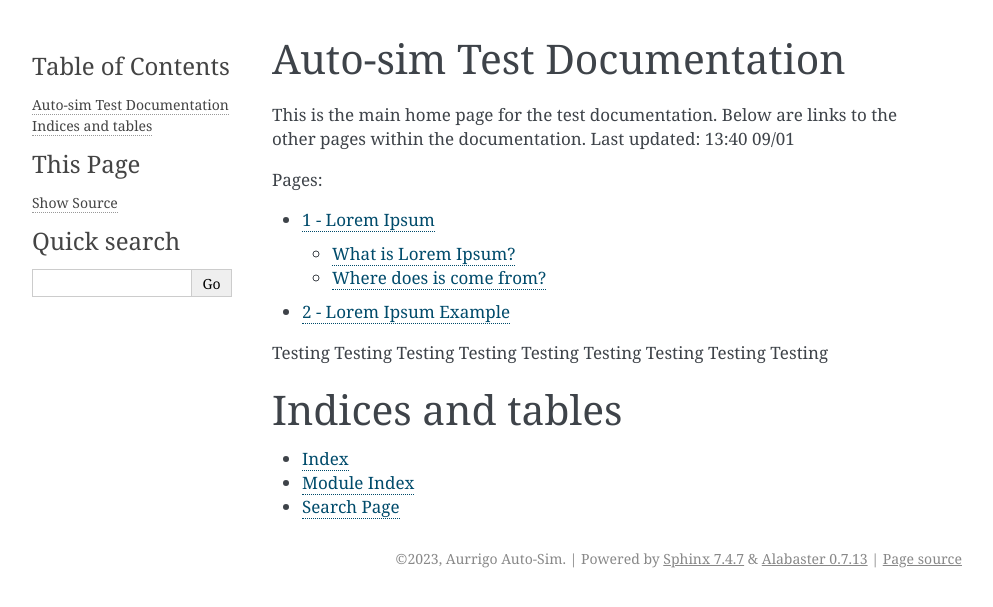
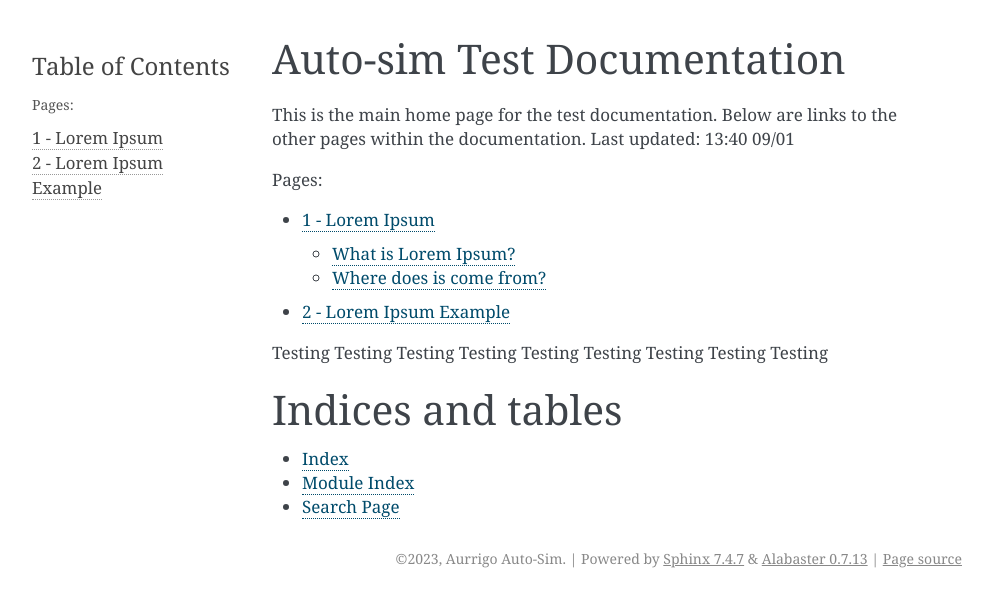
Before and after one commit to HarveyBeynon/DocumentationTest, a Sphinx documentation site: the page built from docs/index.rst, in a window 1280 px wide. Shown: the top 607 px of the page, without its empty margins (148-1141 px from the left). Built offline with Sphinx 7.4.7, drawn with Linux system fonts in a browser that asks for light colours.

Commit message:
Added html_sidebar link

```diff
--- a/confluence_to_rtd_conversion.py
+++ b/confluence_to_rtd_conversion.py
@@ -89,10 +89,10 @@ for dir_path, dirs, files in os.walk(baseDir):
                         wordDoc = word.Documents.Open(file_path)
                         wordDoc.SaveAs2(docx_file, FileFormat = 16)
                         wordDoc.Close()
-                        print(file_name)
-                        print(file_path)
+
                         # Call pandoc to convert the .docx file to .rst
                         subprocess.run(["pandoc", f"{file_name}.docx", "-o", f"{file_name}.rst"])
+
                     except Exception as e:
                         print('Failed to Convert: {0}'.format(file_path))
                         print(e)
@@ -100,9 +100,11 @@ for dir_path, dirs, files in os.walk(baseDir):
 dir_name = "exportedDocs\\"
 test = os.listdir(dir_name)
 for item in test:
+
     # Delete the .docx files in the exportedDocs dir
     if (item.endswith(".docx")):
         os.remove(os.path.join(dir_name, item))
+
     # Move all .rst files to the docs/pages dir
     if (item.endswith(".rst")):
         src_path = os.path.join("exportedDocs/", item)
--- a/docs/conf.py
+++ b/docs/conf.py
@@ -26,3 +26,8 @@ exclude_patterns = ['_build', 'Thumbs.db', '.DS_Store']
 
 #html_theme = 'alabaster'
 html_static_path = ['_static']
+html_sidebars = {
+    '**': [
+        'globaltoc.html'
+    ]
+}
```
